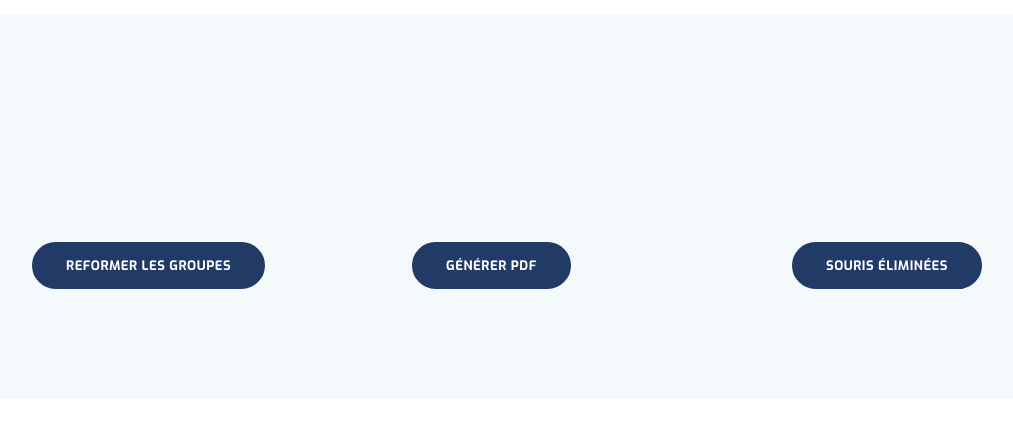
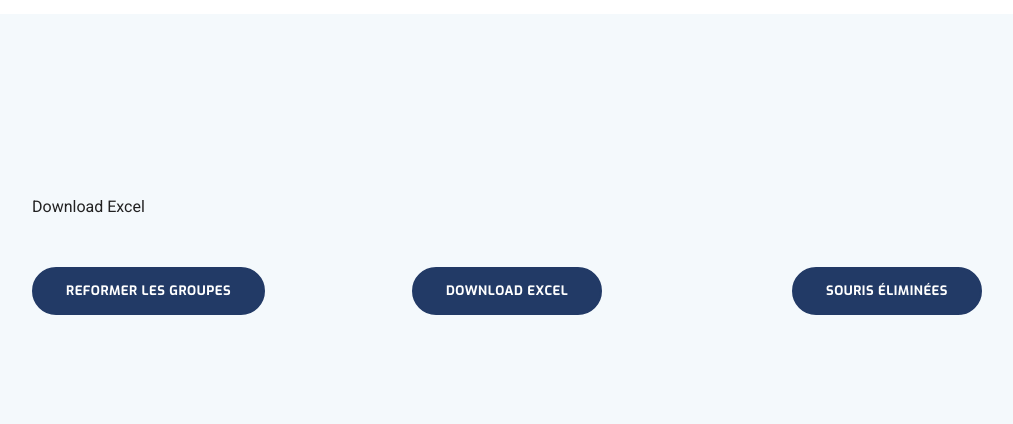
Before and after one commit to BlackRock2308/mouse-randomisation, a Django app: page /random_group/ in a window 1280 px wide. Shown: the part 299-723 px from the top of the page, without its empty margins (53-1066 px from the left). Run offline with Django 4.2, Linux system fonts and the light colour scheme; some libraries are stand-ins or nearby versions.

Commit message:
feat : exporting as excel file

```diff
--- a/randomisation/templates/randomisation/generate_group.html
+++ b/randomisation/templates/randomisation/generate_group.html
@@ -100,6 +100,8 @@
 			</div>
 		</div> {% endcomment %}
 
+        <a href="{% url 'export_to_excel' %}">Download Excel</a>
+
 		<div class="row">
 			<div class="col-lg-4 col-md-6 col-sm-6">
 				<div class=" mb-4">
@@ -112,8 +114,8 @@
 			<div class="col-lg-4 col-md-6 col-sm-6">
 				<div class=" mb-4">
 					<div class="icon d-flex align-items-center">
-                        <a class="btn btn-main btn-round-full mt-5" href="{% url 'create_pdf' %}" target="_blank" type="submit" >Générer PDF</a>
-
+                        {% comment %} <a class="btn btn-main btn-round-full mt-5" href="{% url 'create_pdf' %}" target="_blank" type="submit" >Générer PDF</a> {% endcomment %}
+                        <a class="btn btn-main btn-round-full mt-5" href="{% url 'export_to_excel' %}?groups=true" target="_blank" type="submit" >Download Excel</a>
 					</div>
 
 				</div>
--- a/randomisation/templates/randomisation/groupe_souris_report.html
+++ b/randomisation/templates/randomisation/groupe_souris_report.html
@@ -43,4 +43,6 @@
         {% endfor %}
         </tbody>
     </table>
+
+
 {% endfor %}
--- a/randomisation/urls.py
+++ b/randomisation/urls.py
@@ -12,5 +12,6 @@ urlpatterns = [
     path('resultat_choix/', views.pdf_report_create, name='create_pdf'),
     path('deleted_souris/', views.deleted_souris_view, name='deleted_souris'),
     path('eliminated_souris/', views.pdf_report_create_deleted_souris, name='create_pdf_elimaned'),
+    path('export-to-excel/', views.export_to_excel_view, name='export_to_excel'),
 
 ]
--- a/randomisation/views.py
+++ b/randomisation/views.py
@@ -12,12 +12,10 @@ from django.urls import reverse
 import numpy as np
 import math
 from openpyxl import Workbook
-
+from openpyxl.styles import Font, PatternFill
 from django.template.loader import get_template
-
 from xhtml2pdf import pisa
-
-import math
+import pandas as pd
 
 
 def detect_null_columns(table_name):
@@ -430,3 +428,136 @@ def pdf_report_create_deleted_souris(request):
     if pisa_status.err:
        return HttpResponse('We had some errors <pre>' + html + '</pre>')
     return response
+
+
+
+
+
+
+def export_to_excel_view(request):
+    groups = request.session.get('groups', [])
+    variable_names = ['tumor_volume', 'tumor_category', 'h_rate', 'order', 'old_cage', 'complete_id', 'mouse_id']
+
+    # Create an empty list to store data for the DataFrame
+    data = {var: [] for var in variable_names}
+    data['Group'] = []
+
+    # Fill the data dictionary with values from 'groups'
+    for idx, group in enumerate(groups):
+        for element in group:
+            for i, var in enumerate(variable_names):
+                # Access the values from each element in the sub-list and append to the data dictionary
+                data[var].append(element[i])
+
+            data['Group'].append(f'Groupe {idx + 1}')
+
+        # Add a row with empty values to create a line break between groups
+        for var in variable_names:
+            data[var].append('')
+        data['Group'].append('')
+
+    # Create the DataFrame
+    df = pd.DataFrame(data)
+
+    # Create an Excel writer object
+    excel_writer = pd.ExcelWriter('output_groot.xlsx', engine='openpyxl')
+    df.to_excel(excel_writer, index=False)
+
+    # Access the openpyxl workbook and worksheet
+    workbook = excel_writer.book
+    worksheet = workbook.active
+
+    # Define the font and fill for the header cells
+    header_font = Font(bold=True, color='FFFFFF')
+    header_fill = PatternFill(start_color='008000', end_color='008000', fill_type='solid')
+
+    # Apply the style to the header row (assumes the header row is the first row in the worksheet)
+    for cell in worksheet['1']:
+        cell.font = header_font
+        cell.fill = header_fill
+
+    # Save the Excel writer book
+    excel_writer.book.save('output_groot.xlsx')
+    excel_writer.close()
+
+    # Read the Excel file into a binary format for the HTTP response
+    with open('output_groot.xlsx', 'rb') as excel_file:
+        response = HttpResponse(excel_file.read(), content_type='application/vnd.openxmlformats-officedocument.spreadsheetml.sheet')
+        response['Content-Disposition'] = 'attachment; filename=output_groot.xlsx'
+
+    return response
+
+
+
+
+# def export_to_excel_view(request):
+#     groups = request.session.get('groups', [])
+#     variable_names = ['tumor_volume', 'tumor_category', 'h_rate', 'order', 'old_cage', 'complete_id', 'mouse_id']
+
+#     # Create an empty list to store data for the DataFrame
+#     data = {var: [] for var in variable_names}
+#     data['Group'] = []
+
+#     # Fill the data dictionary with values from 'groups'
+#     for idx, group in enumerate(groups):
+#         for element in group:
+#             for i, var in enumerate(variable_names):
+#                 # Access the values from each element in the sub-list and append to the data dictionary
+#                 data[var].append(element[i])
+
+#             data['Group'].append(f'Groupe {idx + 1}')
+
+#     # Create the DataFrame
+#     df = pd.DataFrame(data)
+
+#     # Create an Excel writer object
+#     excel_writer = pd.ExcelWriter('output_3.xlsx', engine='openpyxl')
+#     df.to_excel(excel_writer, index=False)
+
+#     # Save the Excel writer book
+#     excel_writer.book.save('output_3.xlsx')
+#     excel_writer.close()
+
+#     # Read the Excel file into a binary format for the HTTP response
+#     with open('output_3.xlsx', 'rb') as excel_file:
+#         response = HttpResponse(excel_file.read(), content_type='application/vnd.openxmlformats-officedocument.spreadsheetml.sheet')
+#         response['Content-Disposition'] = 'attachment; filename=output_3.xlsx'
+
+#     return response
+
+
+
+
+
+# def export_to_excel_view(request):
+#     groups = request.session.get('groups', [])
+#     variable_names = ['tumor_volume', 'tumor_category', 'h_rate', 'order', 'old_cage', 'complete_id', 'mouse_id']
+
+#     # Create a dictionary to store data for the DataFrame
+#     data_dict = {var: [] for var in variable_names}
+#     data_dict['Group'] = []
+
+#     # Fill the data dictionary with values from 'groups'
+#     for idx, group in enumerate(groups):
+#         for i, var in enumerate(variable_names):
+#             data_dict[var].append(group[i])
+
+#         data_dict['Group'].append(f'Groupe {idx + 1}')
+
+#     # Create the DataFrame
+#     df = pd.DataFrame(data_dict)
+
+#     # Create an Excel writer object
+#     excel_writer = pd.ExcelWriter('output.xlsx', engine='openpyxl')
+#     df.to_excel(excel_writer, index=False)
+
+#     # Save the Excel writer book
+#     excel_writer.book.save('output.xlsx')
+#     excel_writer.close()
+
+#     # Read the Excel file into a binary format for the HTTP response
+#     with open('output.xlsx', 'rb') as excel_file:
+#         response = HttpResponse(excel_file.read(), content_type='application/vnd.openxmlformats-officedocument.spreadsheetml.sheet')
+#         response['Content-Disposition'] = 'attachment; filename=output.xlsx'
+
+#     return response
--- a/requirements.txt
+++ b/requirements.txt
@@ -47,3 +47,4 @@ webencodings==0.5.1
 xhtml2pdf==0.2.11
 xlrd==2.0.1
 xlwt==1.3.0
+pandas=2.0.3
```
Also changed, not shown: db/db.sqlite3, 4 other files.
